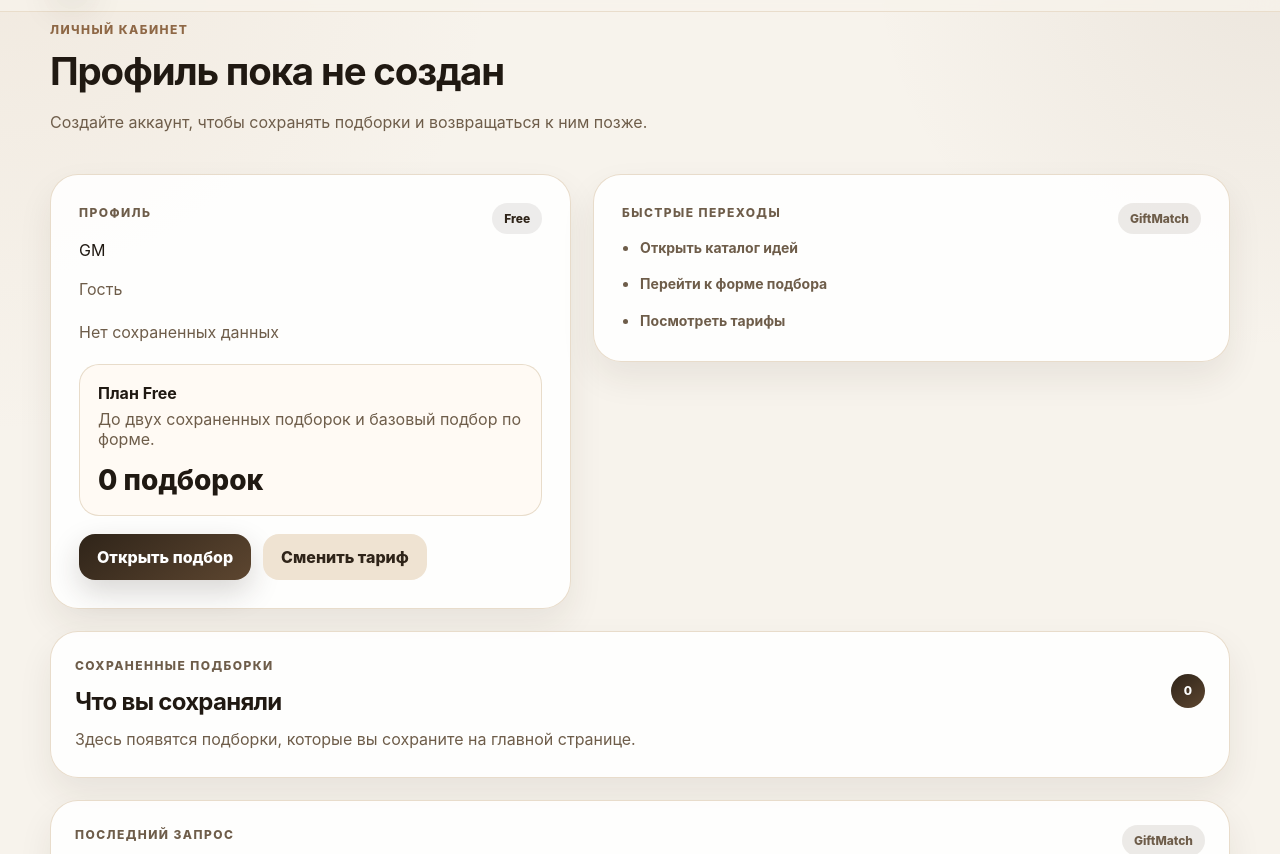
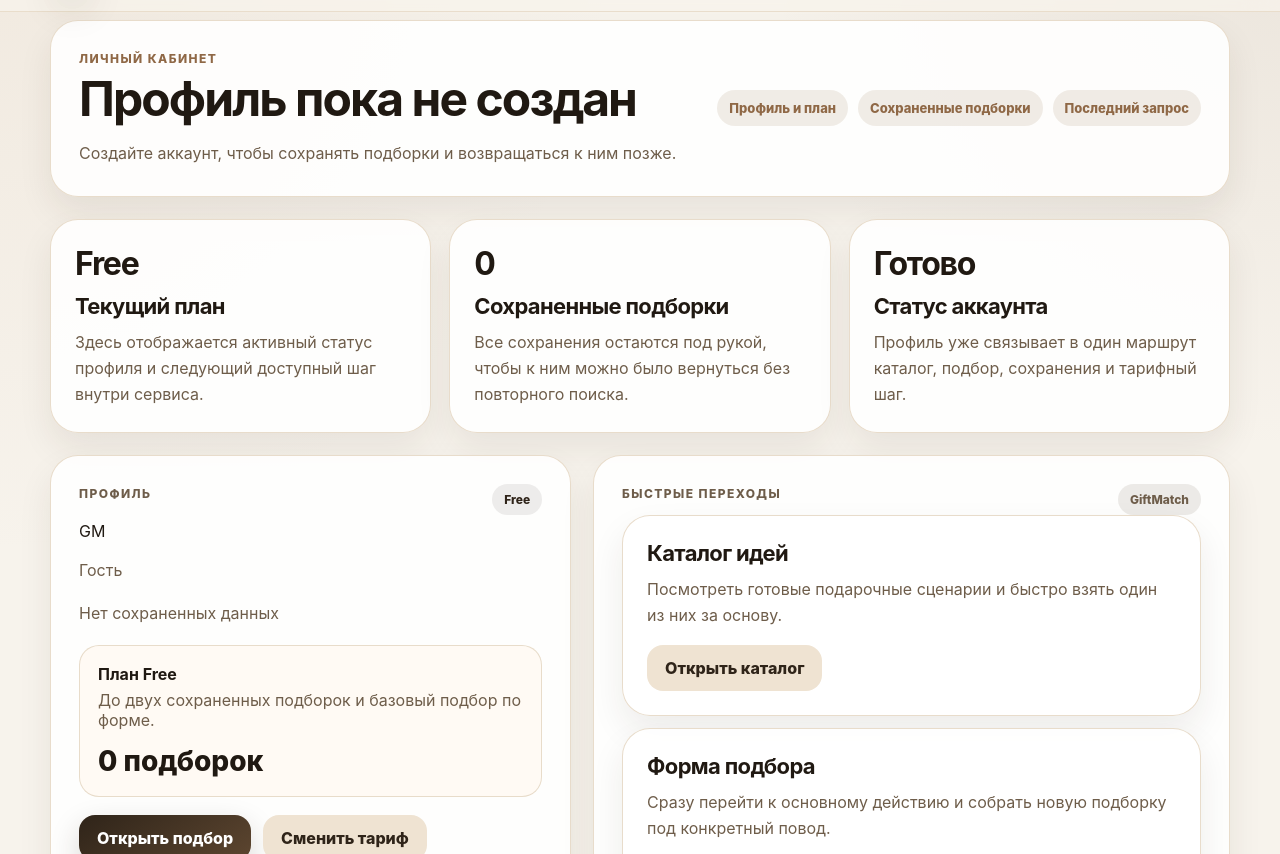
Before and after one commit to Capcamargo/project, a plain HTML site: page projects/giftmatch/account.html in a window 1280 px wide. Shown: the part 61-915 px from the top of the page. Drawn offline with Linux system fonts and the light colour scheme.

Commit message:
Elevate account page with intro, overview stats and structured quick actions

```diff
--- a/projects/giftmatch/account.html
+++ b/projects/giftmatch/account.html
@@ -27,10 +27,35 @@
 
     <main class="auth-section">
       <div class="container value-stack">
-        <div class="section-heading">
-          <p class="eyebrow dark">Личный кабинет</p>
-          <h2 id="accountTitle">Ваш профиль в GiftMatch</h2>
-          <p id="accountSubtitle">Здесь можно посмотреть текущий план, вернуться к сохраненным подборкам и быстро открыть нужный раздел.</p>
+        <section class="card page-intro-panel">
+          <div class="page-intro-copy">
+            <p class="eyebrow dark">Личный кабинет</p>
+            <h1 id="accountTitle">Ваш профиль в GiftMatch</h1>
+            <p id="accountSubtitle">Здесь можно посмотреть текущий план, вернуться к сохраненным подборкам и быстро открыть нужный раздел.</p>
+          </div>
+          <div class="intro-points">
+            <span class="intro-point">Профиль и план</span>
+            <span class="intro-point">Сохраненные подборки</span>
+            <span class="intro-point">Последний запрос</span>
+          </div>
+        </section>
+
+        <div class="account-overview-grid">
+          <article class="card account-stat-card">
+            <strong id="accountOverviewPlan">Free</strong>
+            <h3>Текущий план</h3>
+            <p>Здесь отображается активный статус профиля и следующий доступный шаг внутри сервиса.</p>
+          </article>
+          <article class="card account-stat-card">
+            <strong id="accountOverviewSaved">0</strong>
+            <h3>Сохраненные подборки</h3>
+            <p>Все сохранения остаются под рукой, чтобы к ним можно было вернуться без повторного поиска.</p>
+          </article>
+          <article class="card account-stat-card">
+            <strong id="accountOverviewState">Готово</strong>
+            <h3>Статус аккаунта</h3>
+            <p>Профиль уже связывает в один маршрут каталог, подбор, сохранения и тарифный шаг.</p>
+          </article>
         </div>
 
         <div class="auth-layout">
@@ -62,11 +87,23 @@
               <p class="mini-label">Быстрые переходы</p>
               <span class="status-tag muted">GiftMatch</span>
             </div>
-            <ul class="auth-benefits">
-              <li><a class="header-link" href="app.html#catalog">Открыть каталог идей</a></li>
-              <li><a class="header-link" href="app.html#mvp">Перейти к форме подбора</a></li>
-              <li><a class="header-link" href="pricing.html">Посмотреть тарифы</a></li>
-            </ul>
+            <div class="quick-link-grid" style="grid-template-columns: 1fr; gap: 12px;">
+              <article class="card quick-link-card">
+                <h3>Каталог идей</h3>
+                <p>Посмотреть готовые подарочные сценарии и быстро взять один из них за основу.</p>
+                <a class="btn btn-secondary" href="app.html#catalog">Открыть каталог</a>
+              </article>
+              <article class="card quick-link-card">
+                <h3>Форма подбора</h3>
+                <p>Сразу перейти к основному действию и собрать новую подборку под конкретный повод.</p>
+                <a class="btn btn-secondary" href="app.html#mvp">Перейти к подбору</a>
+              </article>
+              <article class="card quick-link-card">
+                <h3>Тарифный шаг</h3>
+                <p>Проверить доступный план и при необходимости открыть следующий уровень возможностей.</p>
+                <a class="btn btn-secondary" href="pricing.html">Посмотреть тарифы</a>
+              </article>
+            </div>
           </aside>
         </div>
 
```
